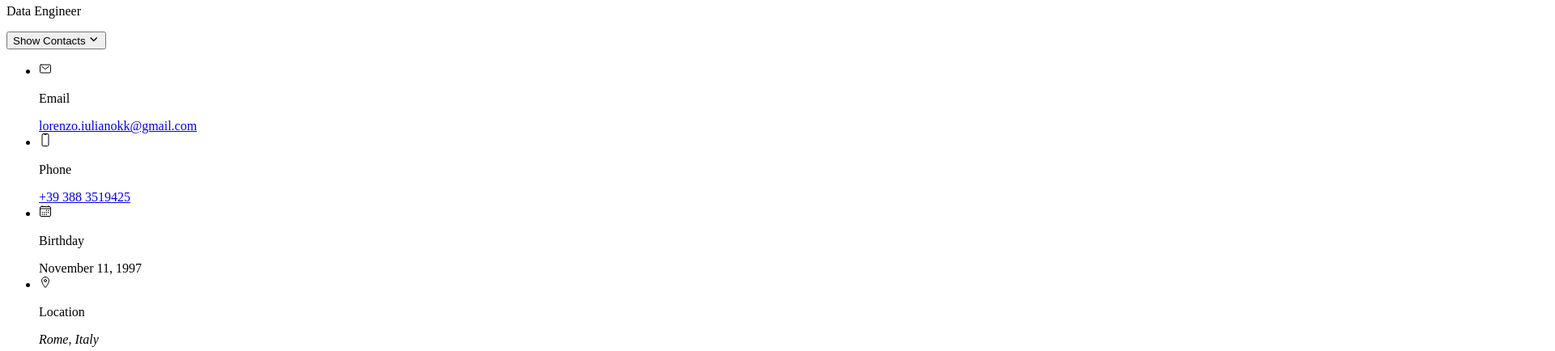
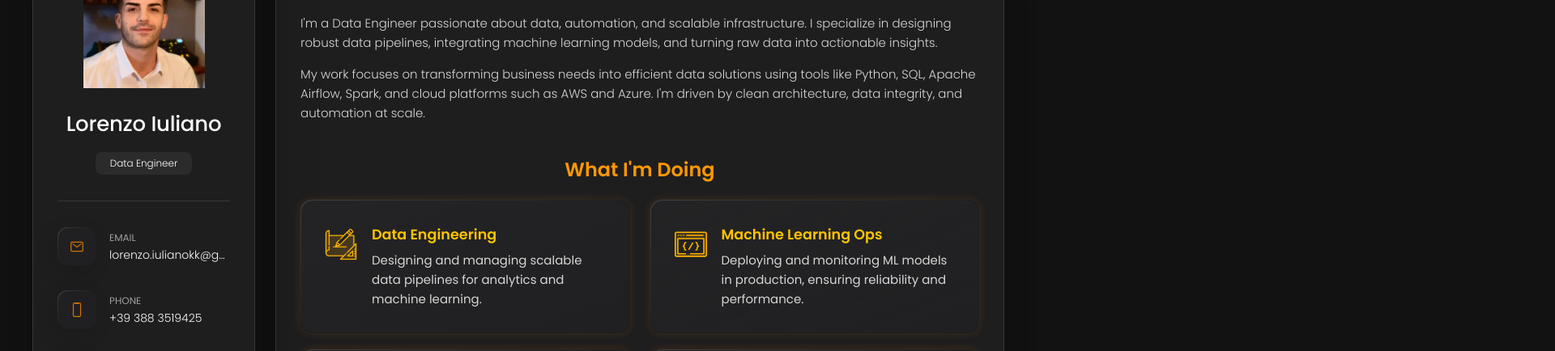
Before and after one commit to Lorenzokraken/portfolio, a plain HTML site: page index.html in a window 1280 px wide. Shown: the part 162-596 px from the top of the page at 81% size, 1920 px wide, since content can reach past the window. Drawn offline with nearby package versions, Linux system fonts and the light colour scheme; the site is published under a folder, as on GitHub Pages, so addresses that start at the root find nothing.

Commit message:
🛠️ Fix asset paths for GitHub Pages

```diff
--- a/index.html
+++ b/index.html
@@ -11,7 +11,7 @@
   <link rel="shortcut icon" href="/assets/images/logo.ico" type="image/x-icon">
 
   <!-- custom CSS -->
-  <link rel="stylesheet" href="/assets/css/style.css" />
+  <link rel="stylesheet" href="./assets/css/style.css" />
 
   <!-- Google Fonts -->
   <link rel="preconnect" href="https://fonts.googleapis.com">
@@ -19,7 +19,7 @@
   <link href="https://fonts.googleapis.com/css2?family=Poppins:wght@300;400;500;600&display=swap" rel="stylesheet">
 
   <!-- main JS -->
-  <script src="/assets/js/script.js" defer></script>
+  <script src="./assets/js/script.js" defer></script>
 </head>
 
 
```
